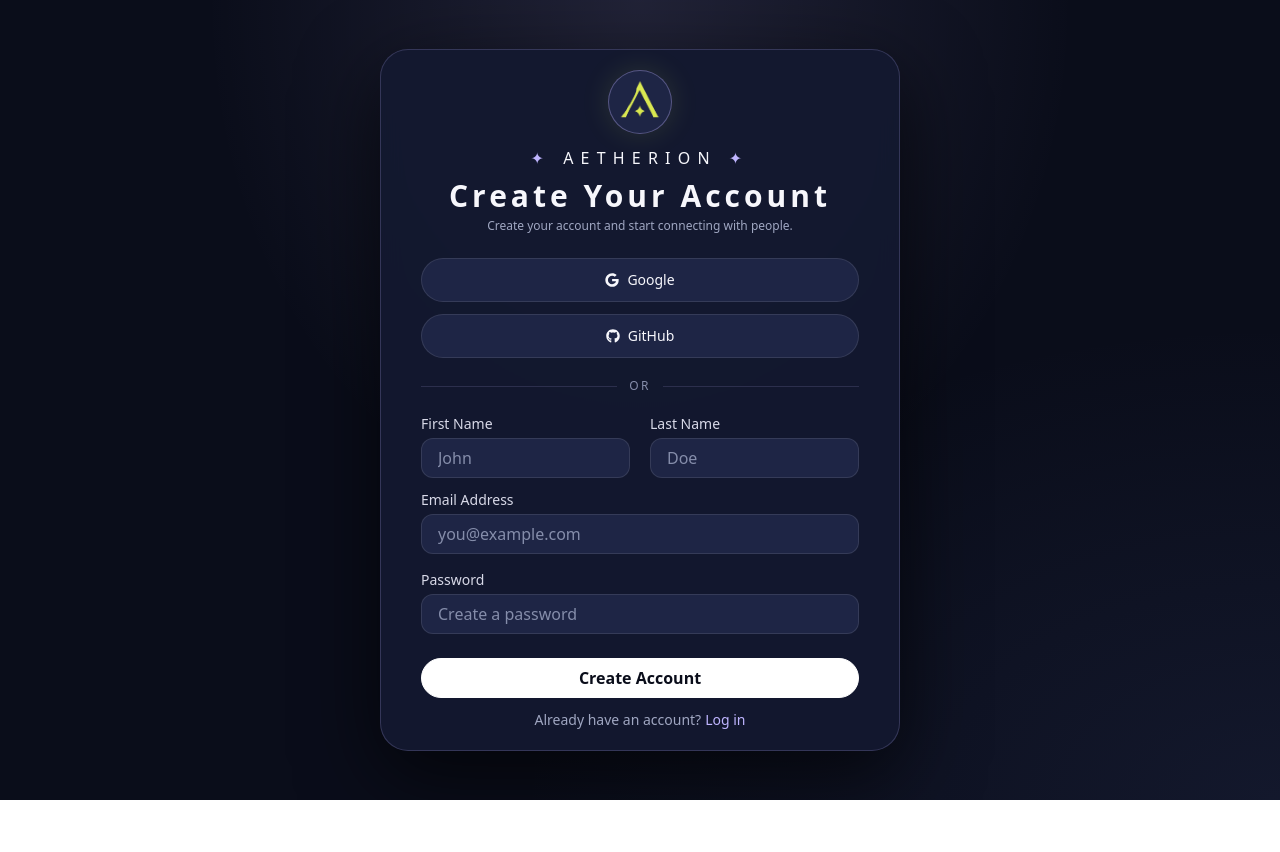
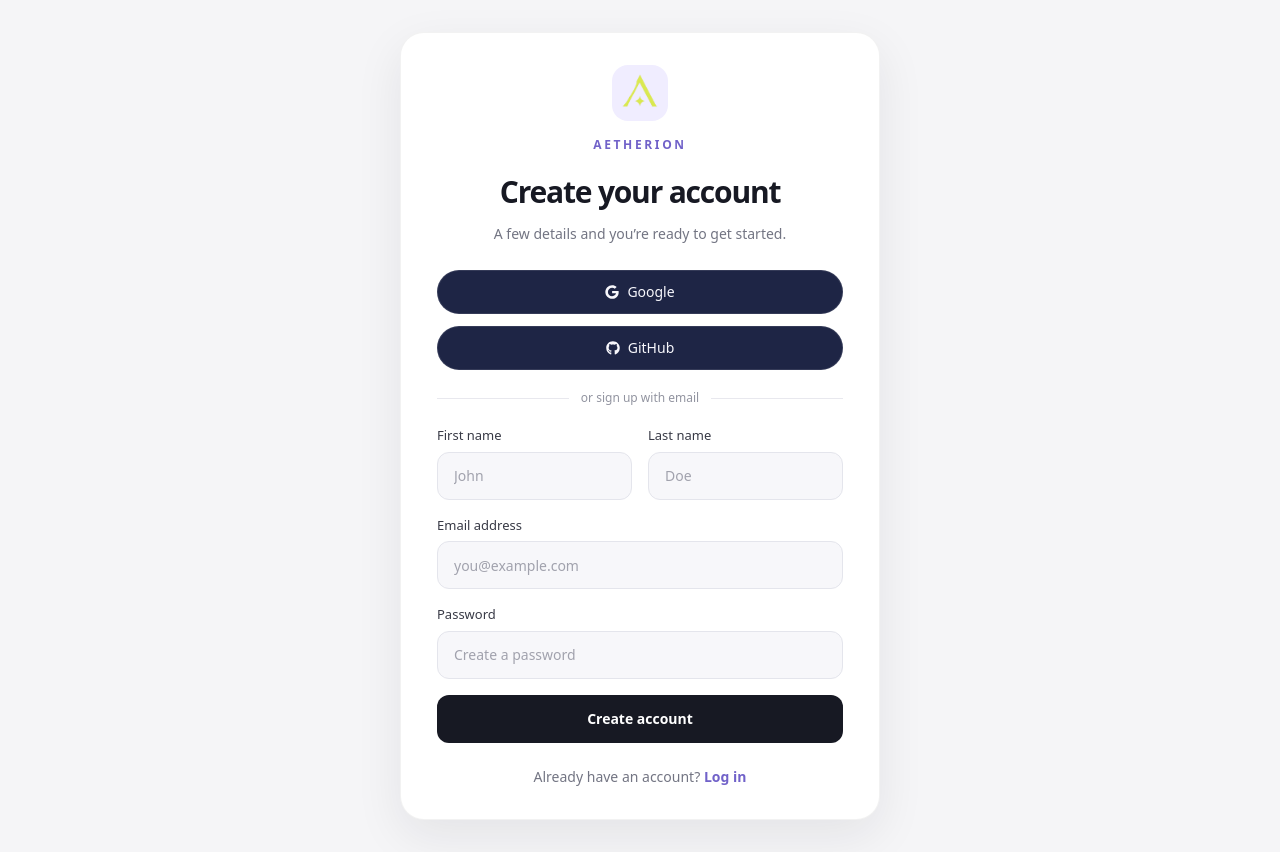
Before and after one commit to PrithwishDas101/Aetherion, a React (Vite) app in the folder client/: page /signup in a window 1280 px wide. Before the commit the page ends 800 px from the top, so only its background shows below. Built offline with nearby package versions, Linux system fonts and the light colour scheme; no server answers.

Commit message:
Redesign auth signup with light Apple-inspired styling

```diff
--- a/client/src/pages/Signup.jsx
+++ b/client/src/pages/Signup.jsx
@@ -101,183 +101,44 @@ function Signup() {
   };
 
   return (
-    <div className="relative min-h-screen w-full overflow-hidden font-sans">
-      {/* Background image */}
-      <div
-        className="fixed inset-0 -z-20 bg-[#0A0D1A]"
-        style={{
-          backgroundImage: "radial-gradient(ellipse at 50% 0%, rgba(191,181,255,0.13), transparent 48%), radial-gradient(ellipse at 100% 100%, rgba(85,103,175,0.12), transparent 42%)",
-        }}
-      />
-
-      {/* Page layout */}
-      <div className="relative z-10 flex min-h-screen w-full items-center justify-center px-4 py-4">
-        {/* Card */}
-        <div className="w-full max-w-[520px] rounded-[28px] border border-[#BFB5FF]/20 bg-[#141930]/95 shadow-[0_25px_80px_rgba(0,0,0,0.65)] backdrop-blur-md">
-          {/* Card content */}
-          <div className="px-5 pb-5 pt-5 sm:px-10">
-            {/* Logo */}
-            <div className="mx-auto flex h-16 w-16 items-center justify-center rounded-full border border-[#BFB5FF]/35 bg-[#1E2545] text-2xl text-[#BFB5FF] shadow-[0_0_30px_rgba(216,244,90,0.12)]">
-              <img
-                src="/images/logo.png"
-                alt="Aetherion logo"
-                className="h-full w-full object-contain"
-              />
+    <main className="flex min-h-screen items-center justify-center bg-[#F5F5F7] px-4 py-8 font-sans text-[#171923]">
+      <section className="w-full max-w-[480px] rounded-[24px] border border-black/[0.05] bg-white px-6 py-7 shadow-[0_16px_48px_rgba(22,24,40,0.08)] sm:px-9 sm:py-8">
+        <header className="text-center">
+          <div className="mx-auto flex h-14 w-14 items-center justify-center overflow-hidden rounded-2xl bg-[#F0EDFF]">
+            <img src="/images/logo.png" alt="Aetherion logo" className="h-full w-full object-contain" />
           </div>
-
-            {/* Aetherion */}
-            <div className="mt-3 text-center text-base tracking-[0.45em] text-[#F7F7FC]">
-              <span className="mr-3 text-[#BFB5FF]">✦</span>
-              AETHERION
-              <span className="ml-3 text-[#BFB5FF]">✦</span>
+          <p className="mt-4 text-xs font-semibold uppercase tracking-[0.22em] text-[#7162C9]">Aetherion</p>
+          <h1 className="mt-4 text-[28px] font-semibold tracking-[-0.04em] text-[#171923] sm:text-[30px]">Create your account</h1>
+          <p className="mt-2 text-sm leading-6 text-[#737583]">A few details and you’re ready to get started.</p>
+        </header>
+        <div className="mt-6"><OAuthButtons /></div>
+        <div className="my-5 flex items-center gap-3 text-xs text-[#9294A0]">
+          <span className="h-px flex-1 bg-[#E8E8EE]" /><span>or sign up with email</span><span className="h-px flex-1 bg-[#E8E8EE]" />
         </div>
-
-            {/* Heading */}
-            <div className="mt-2 text-center">
-              <h1 className="text-2xl font-semibold text-[#F7F7FC] sm:text-3xl tracking-[0.25rem]">
-                Create Your Account
-              </h1>
-
-              <p className="mt-1 text-xs text-[#A0A7C2] xs:text-base">
-                Create your account and start connecting with people.
-              </p>
+        <form onSubmit={onFormSubmit} className="space-y-4">
+          <div className="grid grid-cols-1 gap-4 sm:grid-cols-2">
+            <div>
+              <label htmlFor="firstName" className="mb-1.5 block text-[13px] font-medium text-[#383A46]">First name</label>
+              <input id="firstName" name="firstName" type="text" autoComplete="given-name" placeholder="John" value={user.firstName} onChange={(e) => setUser({ ...user, firstName: e.target.value })} className="h-12 w-full rounded-xl border border-[#E4E5EC] bg-[#F7F7FA] px-4 text-sm text-[#171923] outline-none transition placeholder:text-[#A1A2AD] focus:border-[#8B7CF6] focus:bg-white focus:ring-4 focus:ring-[#8B7CF6]/10" />
             </div>
-
-            <OAuthButtons />
-            <div className="my-5 flex items-center gap-3 text-xs uppercase tracking-[0.2em] text-[#858DAA]"><span className="h-px flex-1 bg-[#BFB5FF]/15" /><span>or</span><span className="h-px flex-1 bg-[#BFB5FF]/15" /></div>
-
-
-
-
-            {/* Form */}
-            <form onSubmit={onFormSubmit} className="mx-auto max-w-[560px]">
-              {/* First + Last Name */}
-              <div className="grid grid-cols-1 gap-4 sm:grid-cols-2 sm:gap-5">
-                {/* First Name */}
             <div>
-                  <label
-                    htmlFor="firstName"
-                    className="mb-1 block text-sm text-[#D8D9E8]"
-                  >
-                    First Name
-                  </label>
-
-                  <input
-                    id="firstName"
-                    name="firstName"
-                    type="text"
-                    placeholder="John"
-                    value={user.firstName}
-                    onChange={(e) =>
-                      setUser({
-                        ...user,
-                        firstName: e.target.value,
-                      })
-                    }
-                    className="h-10 w-full rounded-xl border border-white/10 bg-[#1E2545] px-4 text-[#F7F7FC] outline-none placeholder:text-[#858DAA] focus:border-[#BFB5FF]/80 focus:ring-2 focus:ring-[#BFB5FF]/15"
-                  />
-                </div>
-
-                {/* Last Name */}
-                <div>
-                  <label
-                    htmlFor="lastName"
-                    className="mb-1 block text-sm text-[#D8D9E8]"
-                  >
-                    Last Name
-                  </label>
-
-                  <input
-                    id="lastName"
-                    name="lastName"
-                    type="text"
-                    placeholder="Doe"
-                    value={user.lastName}
-                    onChange={(e) =>
-                      setUser({
-                        ...user,
-                        lastName: e.target.value,
-                      })
-                    }
-                    className="h-10 w-full rounded-xl border border-white/10 bg-[#1E2545] px-4 text-[#F7F7FC] outline-none placeholder:text-[#858DAA] focus:border-[#BFB5FF]/80 focus:ring-2 focus:ring-[#BFB5FF]/15"
-                  />
+              <label htmlFor="lastName" className="mb-1.5 block text-[13px] font-medium text-[#383A46]">Last name</label>
+              <input id="lastName" name="lastName" type="text" autoComplete="family-name" placeholder="Doe" value={user.lastName} onChange={(e) => setUser({ ...user, lastName: e.target.value })} className="h-12 w-full rounded-xl border border-[#E4E5EC] bg-[#F7F7FA] px-4 text-sm text-[#171923] outline-none transition placeholder:text-[#A1A2AD] focus:border-[#8B7CF6] focus:bg-white focus:ring-4 focus:ring-[#8B7CF6]/10" />
             </div>
           </div>
-
-              {/* Email */}
-              <div className="mt-3">
-                <label
-                  htmlFor="email"
-                  className="mb-1 block text-sm text-[#D8D9E8]"
-                >
-                  Email Address
-                </label>
-
-                <input
-                  id="email"
-                  name="email"
-                  type="email"
-                  placeholder="you@example.com"
-                  value={user.email}
-                  onChange={(e) =>
-                    setUser({
-                      ...user,
-                      email: e.target.value,
-                    })
-                  }
-                  className="h-10 w-full rounded-xl border border-white/10 bg-[#1E2545] px-4 text-[#F7F7FC] outline-none placeholder:text-[#858DAA] focus:border-[#BFB5FF]/80 focus:ring-2 focus:ring-[#BFB5FF]/15"
-                />
+          <div>
+            <label htmlFor="email" className="mb-1.5 block text-[13px] font-medium text-[#383A46]">Email address</label>
+            <input id="email" name="email" type="email" autoComplete="email" placeholder="you@example.com" value={user.email} onChange={(e) => setUser({ ...user, email: e.target.value })} className="h-12 w-full rounded-xl border border-[#E4E5EC] bg-[#F7F7FA] px-4 text-sm text-[#171923] outline-none transition placeholder:text-[#A1A2AD] focus:border-[#8B7CF6] focus:bg-white focus:ring-4 focus:ring-[#8B7CF6]/10" />
           </div>
-
-              {/* Password */}
-              <div className="mt-4">
-                <label
-                  htmlFor="password"
-                  className="mb-1 block text-sm text-[#D8D9E8]"
-                >
-                  Password
-                </label>
-
-                <input
-                  id="password"
-                  name="password"
-                  type="password"
-                  placeholder="Create a password"
-                  value={user.password}
-                  onChange={(e) =>
-                    setUser({
-                      ...user,
-                      password: e.target.value,
-                    })
-                  }
-                  className="h-10 w-full rounded-xl border border-white/10 bg-[#1E2545] px-4 text-[#F7F7FC] outline-none placeholder:text-[#858DAA] focus:border-[#BFB5FF]/80 focus:ring-2 focus:ring-[#BFB5FF]/15"
-                />
+          <div>
+            <label htmlFor="password" className="mb-1.5 block text-[13px] font-medium text-[#383A46]">Password</label>
+            <input id="password" name="password" type="password" autoComplete="new-password" placeholder="Create a password" value={user.password} onChange={(e) => setUser({ ...user, password: e.target.value })} className="h-12 w-full rounded-xl border border-[#E4E5EC] bg-[#F7F7FA] px-4 text-sm text-[#171923] outline-none transition placeholder:text-[#A1A2AD] focus:border-[#8B7CF6] focus:bg-white focus:ring-4 focus:ring-[#8B7CF6]/10" />
           </div>
-
-              {/* Button */}
-              <button
-                type="submit"
-                className="mt-6 h-10 w-full rounded-full border border-white bg-white text-base font-semibold text-[#0A0D1A] transition-all duration-200 hover:bg-[#EDEBFF] active:scale-[0.98]"
-              >
-                Create Account
-              </button>
+          <button type="submit" className="h-12 w-full rounded-xl bg-[#171923] text-sm font-semibold text-white transition duration-150 hover:bg-[#2C2E3B] active:scale-[0.99] focus-visible:outline-none focus-visible:ring-4 focus-visible:ring-[#8B7CF6]/25">Create account</button>
         </form>
-
-
-            {/* Login */}
-            <div className="mt-3 text-center text-sm text-[#A0A7C2]">
-              Already have an account?
-              <Link
-                to="/login"
-                className="ml-1 text-[#BFB5FF] hover:text-[#D8D2FF]"
-              >
-                Log in
-              </Link>
-            </div>
-          </div>
-        </div>
-      </div>
-    </div>
+        <p className="mt-6 text-center text-sm text-[#737583]">Already have an account? <Link to="/login" className="font-semibold text-[#7162C9] transition hover:text-[#5545B5]">Log in</Link></p>
+      </section>
+    </main>
   );
 }
 
```
Lines whose indentation alone changed are shown as unchanged.
